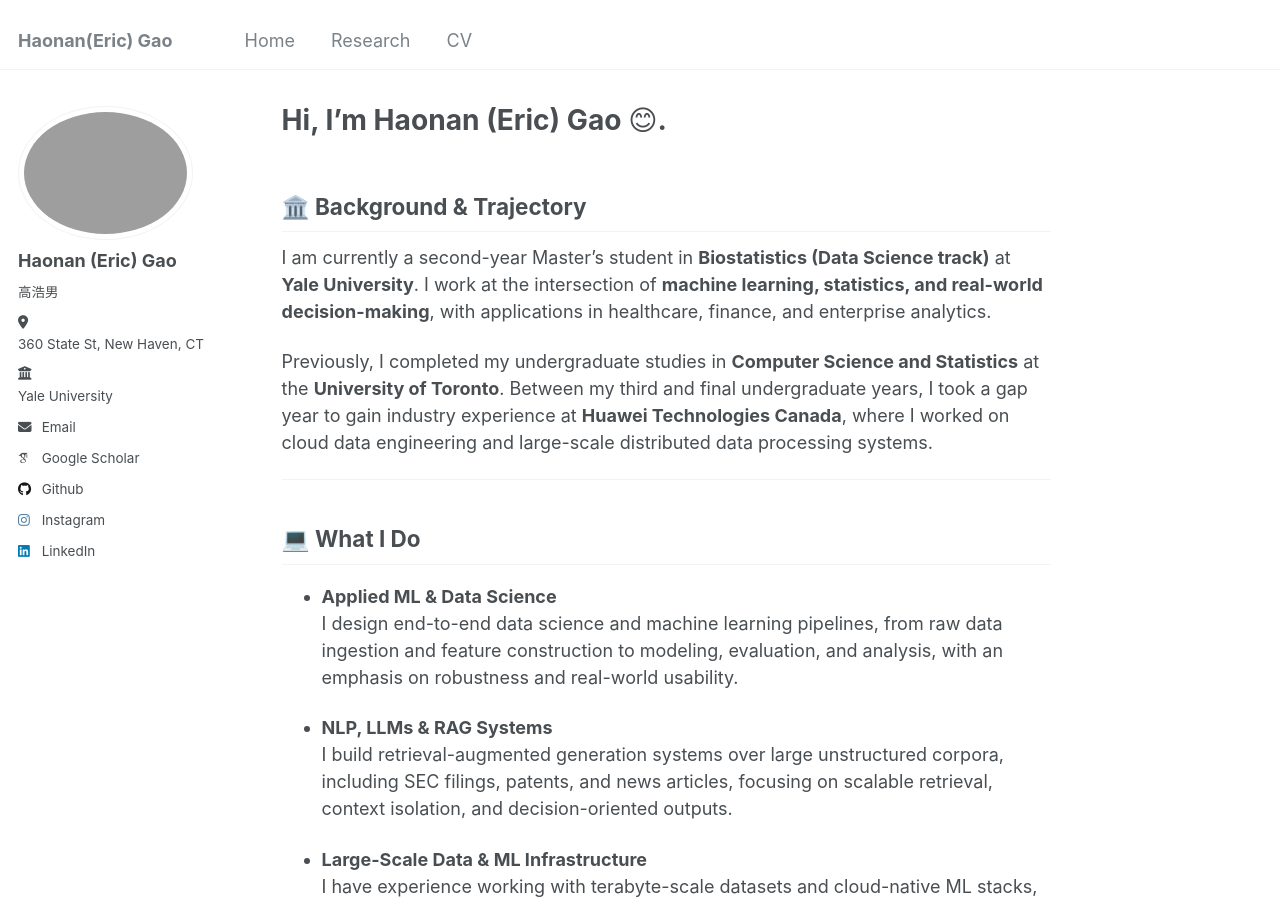
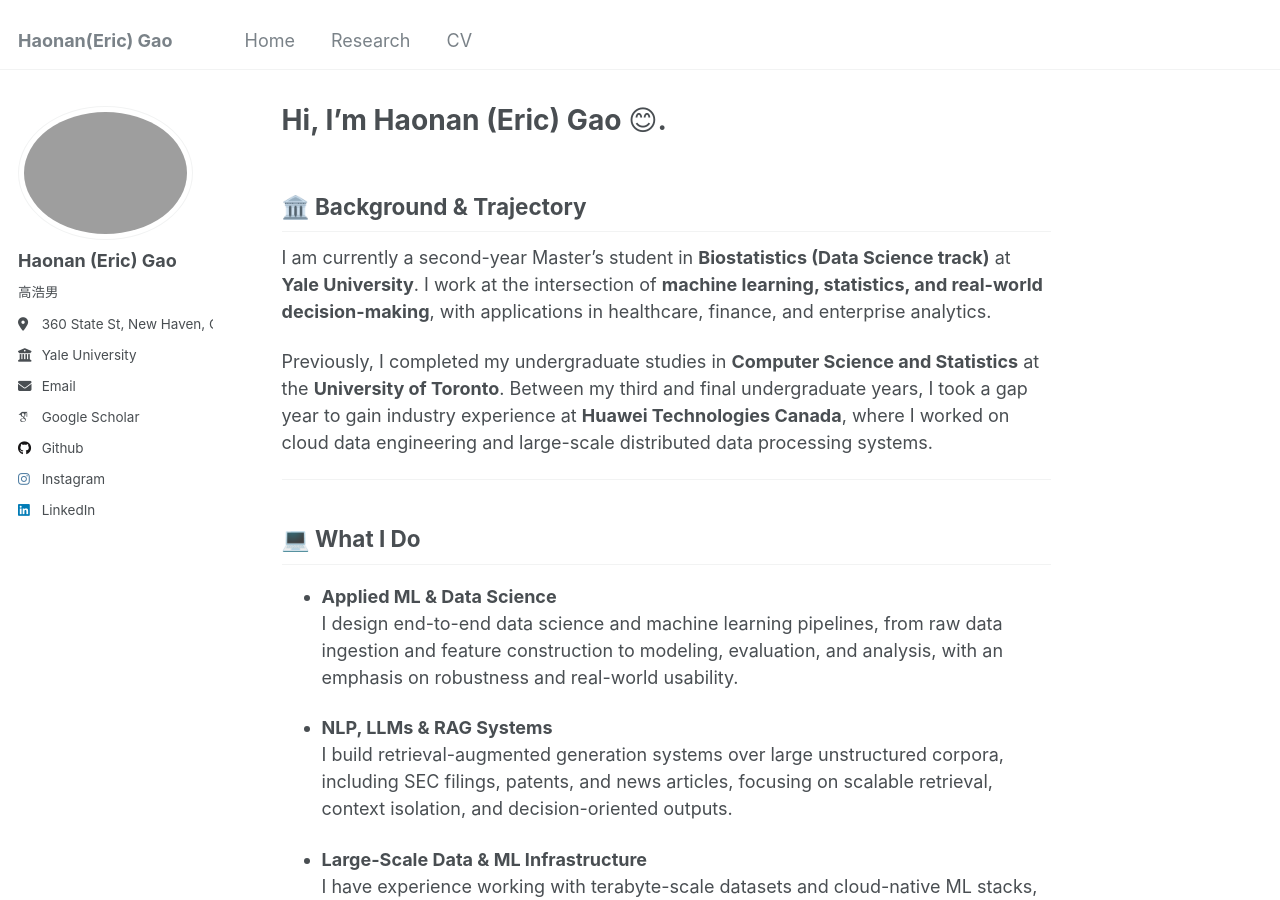
Before and after one commit to rampageoppa/rampageoppa.github.io, a Jekyll site: the page built from _pages/home.md, in a window 1280 px wide and 900 px high. Built offline with Jekyll 4.4.1, drawn with Linux system fonts in a browser that asks for light colours; some web fonts are replaced.

Commit message:
Render sidebar location/employer icon and text within same link

```diff
--- a/_includes/author-profile.html
+++ b/_includes/author-profile.html
@@ -25,10 +25,18 @@
     <ul class="author__urls social-icons">
       <!-- Font Awesome icons / Biographic information  -->
       {% if author.location %}
-        <li class="author__desktop"><i class="fa-solid fa-location-dot icon-pad-right" aria-hidden="true"></i>{% if author.location_url %}<a href="{{ author.location_url }}">{{ author.location }}</a>{% else %}{{ author.location }}{% endif %}</li>
+        {% if author.location_url %}
+          <li class="author__desktop"><a href="{{ author.location_url }}"><i class="fa-solid fa-location-dot icon-pad-right" aria-hidden="true"></i>{{ author.location }}</a></li>
+        {% else %}
+          <li class="author__desktop"><i class="fa-solid fa-location-dot icon-pad-right" aria-hidden="true"></i>{{ author.location }}</li>
+        {% endif %}
       {% endif %}
       {% if author.employer %}
-        <li class="author__desktop"><i class="fas fa-fw fa-building-columns icon-pad-right" aria-hidden="true"></i>{% if author.employer_url %}<a href="{{ author.employer_url }}">{{ author.employer }}</a>{% else %}{{ author.employer }}{% endif %}</li>
+        {% if author.employer_url %}
+          <li class="author__desktop"><a href="{{ author.employer_url }}"><i class="fas fa-fw fa-building-columns icon-pad-right" aria-hidden="true"></i>{{ author.employer }}</a></li>
+        {% else %}
+          <li class="author__desktop"><i class="fas fa-fw fa-building-columns icon-pad-right" aria-hidden="true"></i>{{ author.employer }}</li>
+        {% endif %}
       {% endif %}
       {% if author.uri %}
         <li><a href="{{ author.uri }}"><i class="fas fa-fw fa-link icon-pad-right" aria-hidden="true"></i>{{ site.data.ui-text[site.locale].website_label | default: "Website" }}</a></li>
--- a/_sass/_sidebar.scss
+++ b/_sass/_sidebar.scss
@@ -257,4 +257,5 @@
       text-decoration: underline;
     }
   }
+
 }
```
